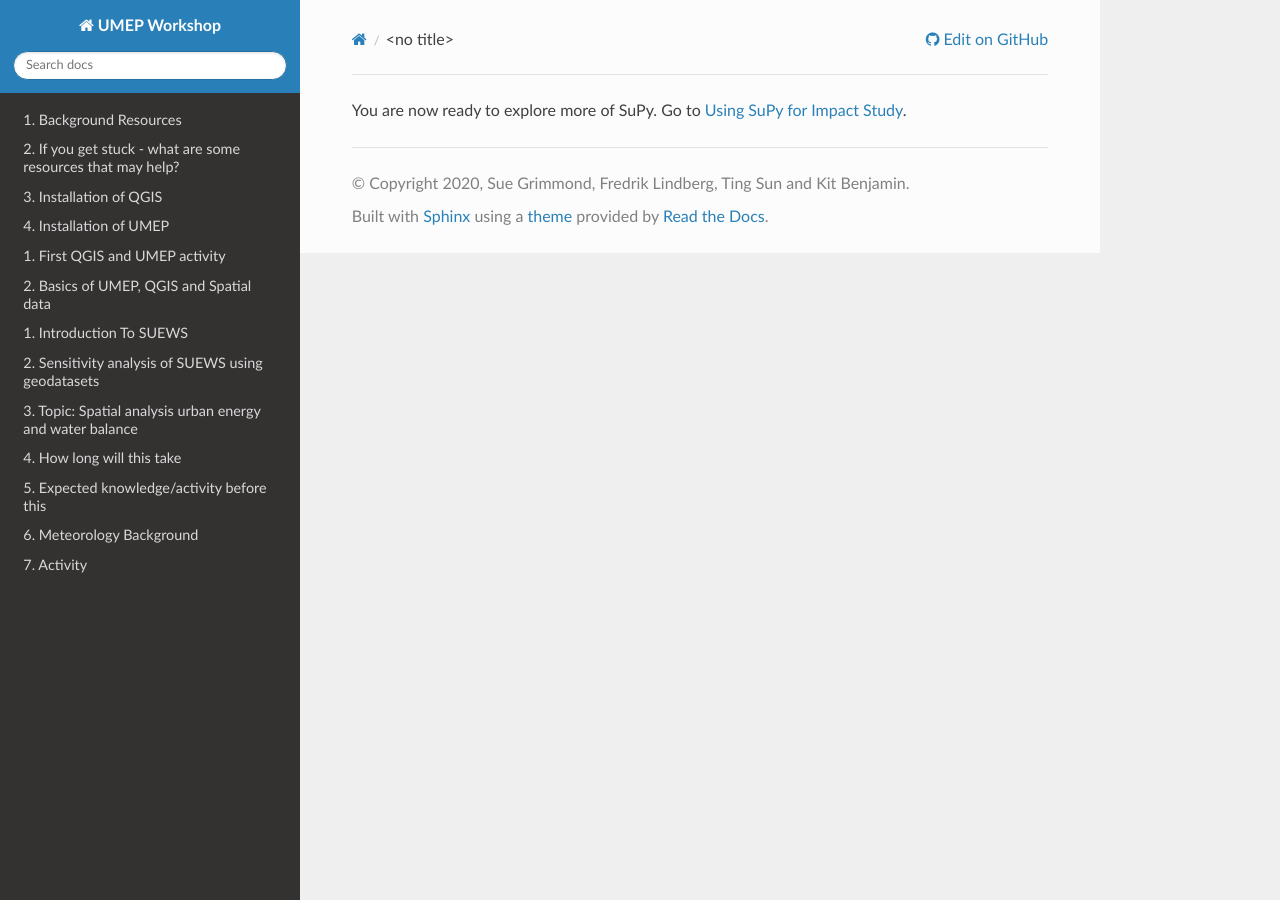
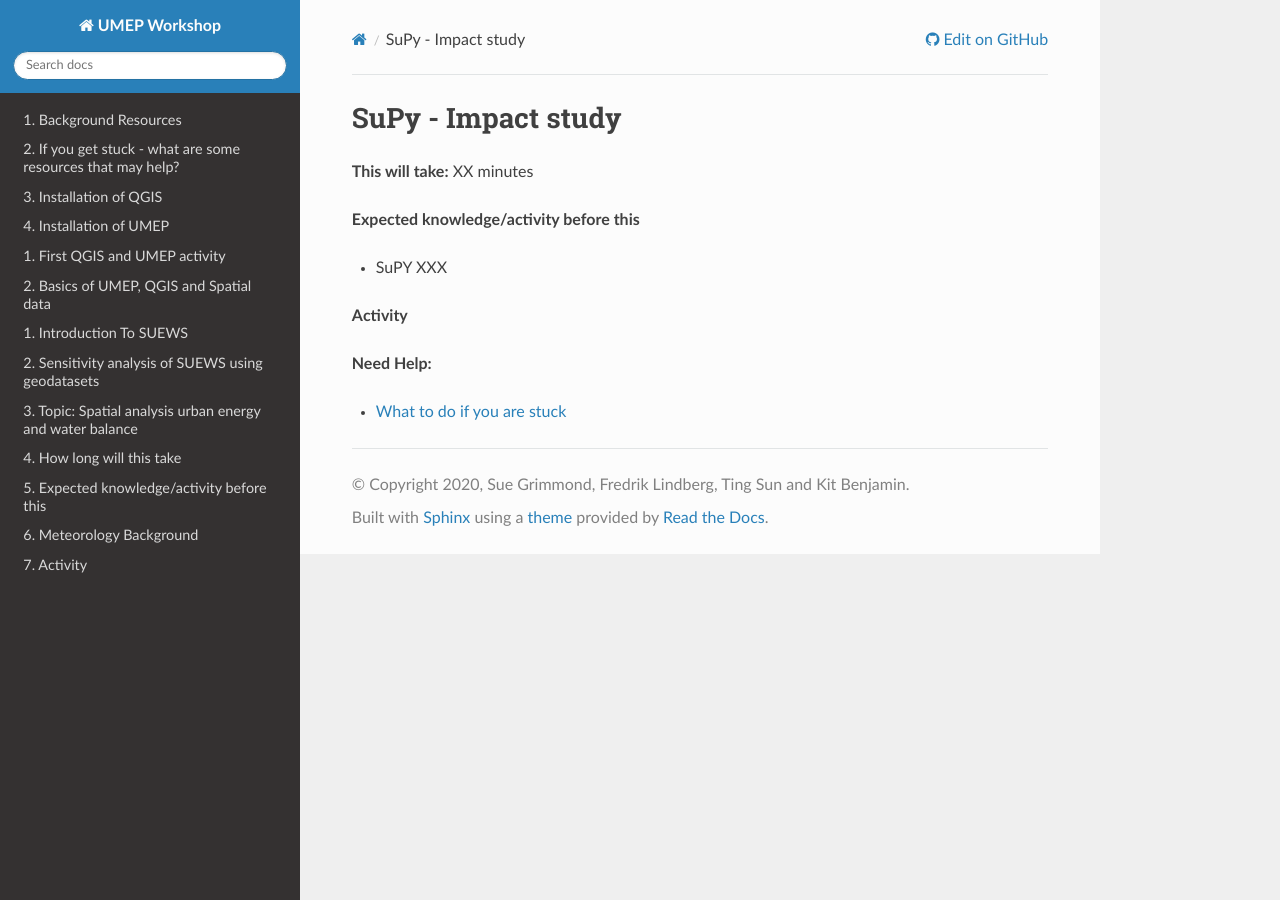
Before and after one commit to Urban-Meteorology-Reading/UMEP-Workshop, a Sphinx documentation site: the page built from source/SuPy-3.rst, in a window 1280 px wide. Built offline with Sphinx 7.4.7 and the Read the Docs theme 2.0.0, drawn with Linux system fonts in a browser that asks for light colours; pages that are not in the unit, such as notebooks, are missing from menus.

Commit message:
Update SuPy-3.rst

```diff
--- a/source/SuPy-3.rst
+++ b/source/SuPy-3.rst
@@ -1,4 +1,18 @@
+SuPy - Impact study
+~~~~~~~~~~~~~~~~~~~~~~~~~~~~
 
 
-You are now ready to explore more of SuPy. Go to `Using SuPy for Impact
-Study <to%20add>`__.
+
+**This will take:**  XX minutes
+
+**Expected knowledge/activity before this**
+
+-  SuPY XXX
+
+**Activity**
+
+
+
+**Need Help:**
+
+-  `What to do if you are stuck <Stuck?>`__
```
